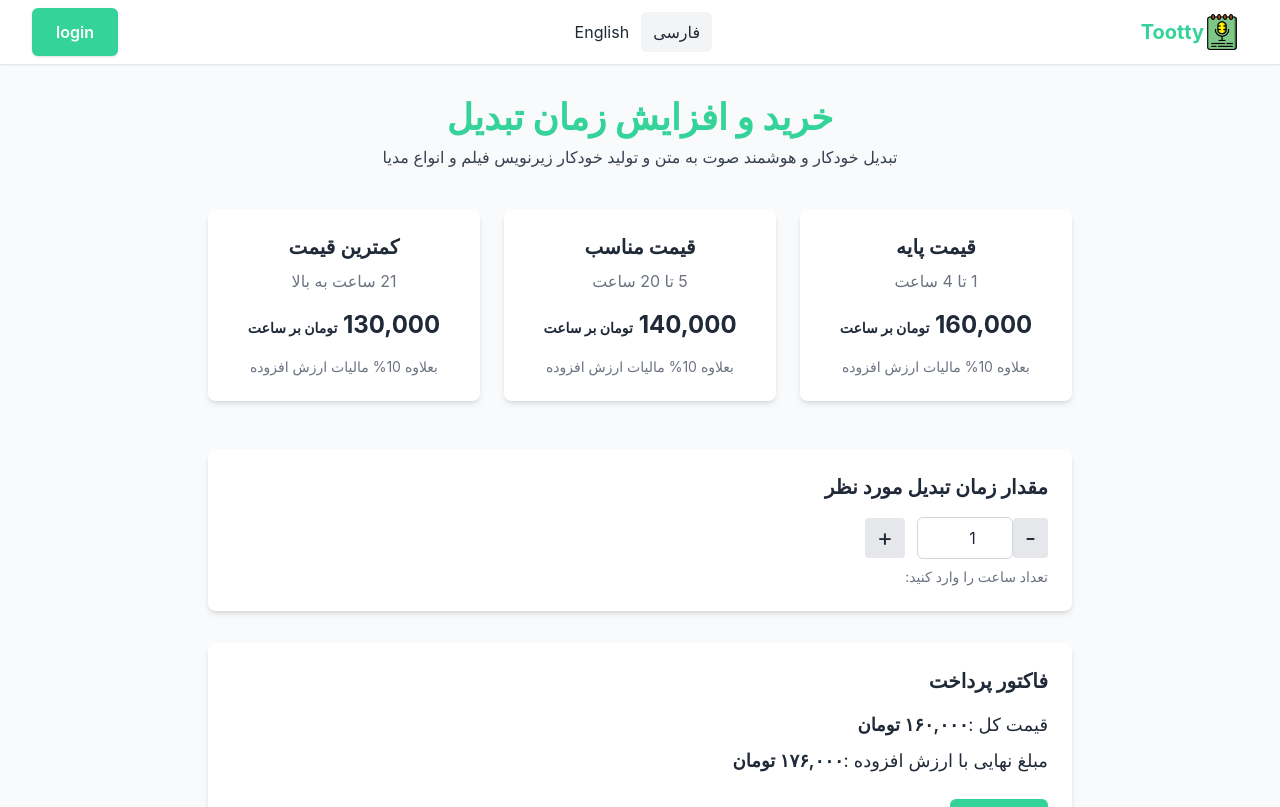
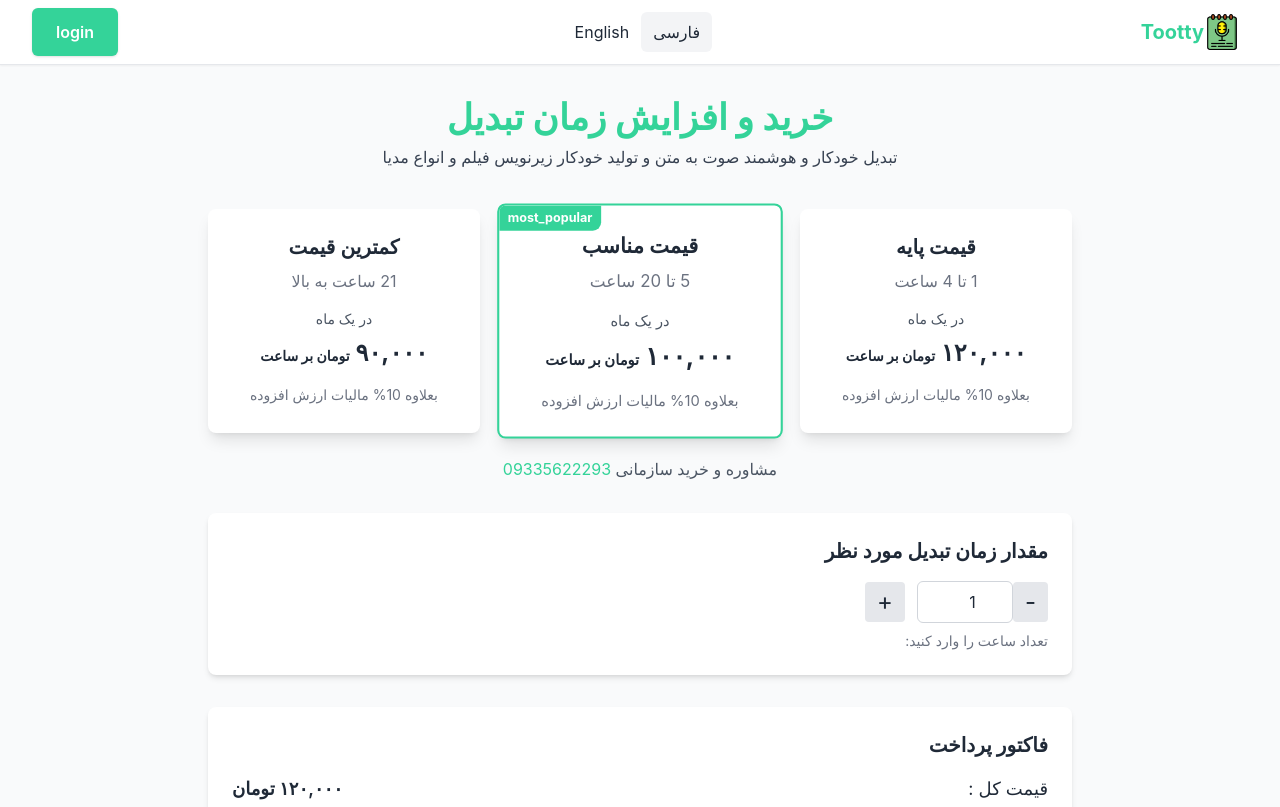
Before and after one commit to hossjar/transcription_service, a Next.js app in the folder frontend/: page /purchase in a window 1280 px wide. Shown: the top 807 px of the page. Built offline with nearby package versions, Linux system fonts and the light colour scheme; no server answers.

Commit message:
update pricing

```diff
--- a/frontend/src/app/purchase/page.js
+++ b/frontend/src/app/purchase/page.js
@@ -1,4 +1,3 @@
-/* src/app/purchase/page.js */
 "use client";
 
 import { useState, useEffect, useContext } from "react";
@@ -14,14 +13,14 @@ export default function PurchasePage() {
     const { t, locale } = useContext(LanguageContext);
     const API_URL = process.env.NEXT_PUBLIC_API_URL;
 
-    // Pricing function (same logic)
+    // Updated pricing function
     const calculatePrice = (hrs) => {
         if (hrs <= 4) {
-        return hrs * 160000;
-        } else if (hrs <= 20) {
-        return hrs * 140000;
+            return hrs * 120000;
+        } else if (hrs <= 9) {
+            return hrs * 100000;
         } else {
-        return hrs * 130000;
+            return hrs * 90000;
         }
     };
 
@@ -50,7 +49,6 @@ export default function PurchasePage() {
         setPrice(calculatePrice(hours));
     }, [hours]);
 
-    // Increment/decrement helpers
     const handleDecrement = () => {
         if (hours > 1) {
             setHours((prev) => prev - 1);
@@ -61,7 +59,6 @@ export default function PurchasePage() {
         setHours((prev) => prev + 1);
     };
 
-    // Let them still type a custom value
     const handleHoursChange = (e) => {
         const val = parseInt(e.target.value, 10);
         if (isNaN(val) || val < 1) {
@@ -100,6 +97,13 @@ export default function PurchasePage() {
     const finalPrice = Math.round(price * 1.1);
     const isPersian = locale === "fa";
 
+    // Updated pricing plans
+    const plans = [
+        { key: "basic", price: 120000, hoursKey: "basic_plan_hours" },
+        { key: "standard", price: 100000, hoursKey: "standard_plan_hours" },
+        { key: "premium", price: 90000, hoursKey: "premium_plan_hours" },
+    ];
+
     return (
         <div className={`max-w-4xl mx-auto px-4 py-8 ${isPersian ? "rtl" : ""}`}>
             {/* Hero / Intro Section */}
@@ -110,52 +114,59 @@ export default function PurchasePage() {
                 <p className="text-gray-700">{t("enjoy_seamless_transcription")}</p>
             </div>
 
-        {/* Pricing Information Cards (unchanged) */}
-        <div className="grid grid-cols-1 md:grid-cols-3 gap-6 mb-12">
-            <div className="bg-white shadow-md rounded-lg p-6 text-center">
-            <h2 className="text-xl font-semibold mb-2">
-                {t("basic_plan") || "1-4 Hours"}
+            {/* Pricing Information Cards */}
+            <div className="grid grid-cols-1 md:grid-cols-3 gap-6 mb-6">
+                {plans.map((plan, index) => (
+                    <div
+                        key={plan.key}
+                        className={`bg-white shadow-lg rounded-lg p-6 text-center transition-transform duration-300 hover:scale-105 ${
+                            index === 1
+                                ? "border-2 border-primary scale-105 relative overflow-hidden"
+                                : ""
+                        }`}
+                    >
+                        {index === 1 && (
+                            <span className="absolute top-0 left-0 bg-primary text-white text-xs font-bold px-2 py-1 rounded-br-lg">
+                                {t("most_popular") || "Most Popular"}
+                            </span>
+                        )}
+                        <h2 className="text-xl font-semibold mb-2 text-foreground">
+                            {t(`${plan.key}_plan`)}
                         </h2>
                         <p className="text-gray-500 mb-4">
-                {t("basic_plan_hours") || "Hours"}
+                            {t(plan.hoursKey)}
+                        </p>
+                        <p className="text-sm text-gray-600 mb-2">
+                            {locale === "fa" ? "در یک ماه" : "for a month"}
                         </p>
                         <p className="text-2xl font-bold text-gray-800 mb-4">
-                160,000 <span className="text-sm">{t("toman_per_hour")}</span>
+                            {formatNumber(plan.price, locale)}{" "}
+                            <span className="text-sm">{t("toman_per_hour")}</span>
                         </p>
                         <p className="text-sm text-gray-500">
-                {isPersian ? "بعلاوه 10% مالیات ارزش افزوده" : "plus 10% VAT"}
+                            {locale === "fa" ? "بعلاوه 10% مالیات ارزش افزوده" : "plus 10% VAT"}
                         </p>
                     </div>
-
-            <div className="bg-white shadow-md rounded-lg p-6 text-center">
-            <h2 className="text-xl font-semibold mb-2">
-                {t("standard_plan") || "5-20 Hours"}
-            </h2>
-            <p className="text-gray-500 mb-4">
-                {t("standard_plan_hours") || "Hours"}
-            </p>
-            <p className="text-2xl font-bold text-gray-800 mb-4">
-                140,000 <span className="text-sm">{t("toman_per_hour")}</span>
-            </p>
-            <p className="text-sm text-gray-500">
-                {isPersian ? "بعلاوه 10% مالیات ارزش افزوده" : "plus 10% VAT"}
-            </p>
+                ))}
             </div>
 
-            <div className="bg-white shadow-md rounded-lg p-6 text-center">
-            <h2 className="text-xl font-semibold mb-2">
-                {t("premium_plan") || "21+ Hours"}
-            </h2>
-            <p className="text-gray-500 mb-4">
-                {t("premium_plan_hours") || "Hours"}
+            {/* Contact Message */}
+            <div className="text-center mb-8 text-gray-600">
+                {locale === 'fa' ? (
+                    <p>
+                        مشاوره و خرید سازمانی{' '}
+                        <a href="tel:09335622293" className="text-primary hover:underline">
+                            09335622293
+                        </a>
                     </p>
-            <p className="text-2xl font-bold text-gray-800 mb-4">
-                130,000 <span className="text-sm">{t("toman_per_hour")}</span>
+                ) : (
+                    <p>
+                        for more questions call or WhatsApp{' '}
+                        <a href="tel:09335622293" className="text-primary hover:underline">
+                            09335622293
+                        </a>
                     </p>
-            <p className="text-sm text-gray-500">
-                {isPersian ? "بعلاوه 10% مالیات ارزش افزوده" : "plus 10% VAT"}
-            </p>
-            </div>
+                )}
             </div>
 
             {/* Hours Input with Stepper */}
@@ -190,21 +201,21 @@ export default function PurchasePage() {
                 </p>
             </div>
 
-        {/* Payment Summary Section (unchanged logic) */}
+            {/* Payment Summary Section */}
             <div className="bg-white shadow-md rounded-lg p-6 mb-8">
                 <h2 className="text-xl font-semibold mb-4">{t("payment_summary")}</h2>
-            <p className="text-lg mb-2">
-            {t("total_price")}:
-            <span className="font-semibold text-gray-800 ml-2">
+                <div className="flex justify-between mb-2">
+                    <span className="text-lg">{t("total_price")}:</span>
+                    <span className="text-lg font-semibold text-gray-800">
                         {formatNumber(price, locale)} {t("toman")}
                     </span>
-            </p>
-            <p className="text-lg mb-2">
-            {t("final_price") || "Final Price"}:
-            <span className="font-semibold text-gray-800 ml-2">
+                </div>
+                <div className="flex justify-between mb-2">
+                    <span className="text-lg">{t("final_price") || "Final Price"}:</span>
+                    <span className="text-lg font-semibold text-gray-800">
                         {formatNumber(finalPrice, locale)} {t("toman")}
                     </span>
-            </p>
+                </div>
                 {error && (
                     <div className="mt-4 p-4 bg-red-100 text-red-700 rounded-md">
                         {error}
--- a/frontend/src/locales/en.json
+++ b/frontend/src/locales/en.json
@@ -46,7 +46,7 @@
     "select_hours": "Select Hours",
     "total_price": "Total Price",
     "toman": "Toman",
-    "toman_per_hour": "Toman per hour",
+    "toman_per_hour": "Tomans per hour",
     "hours": "hours",
     "buy_time": "Buy Time",
     "processing": "Processing...",
```
Also changed, not shown: 1 other file (tests, documents, lock files or other folders). Lines whose indentation alone changed are shown as unchanged.
